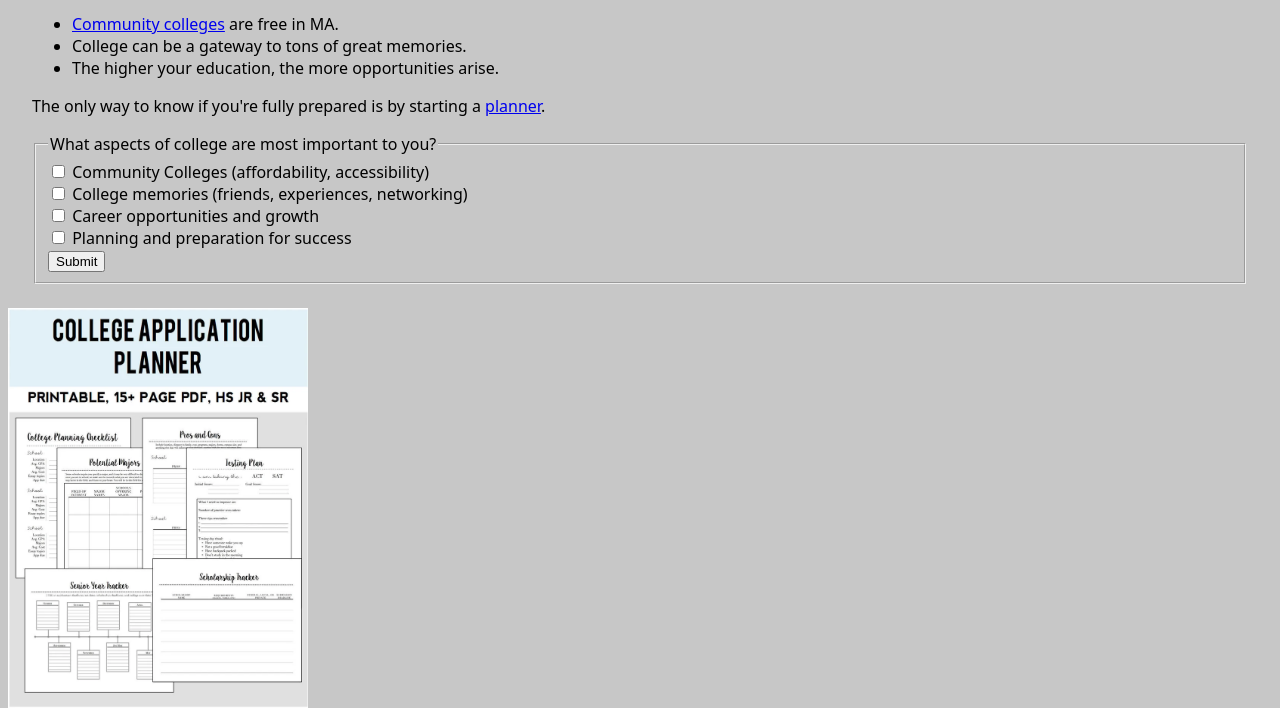
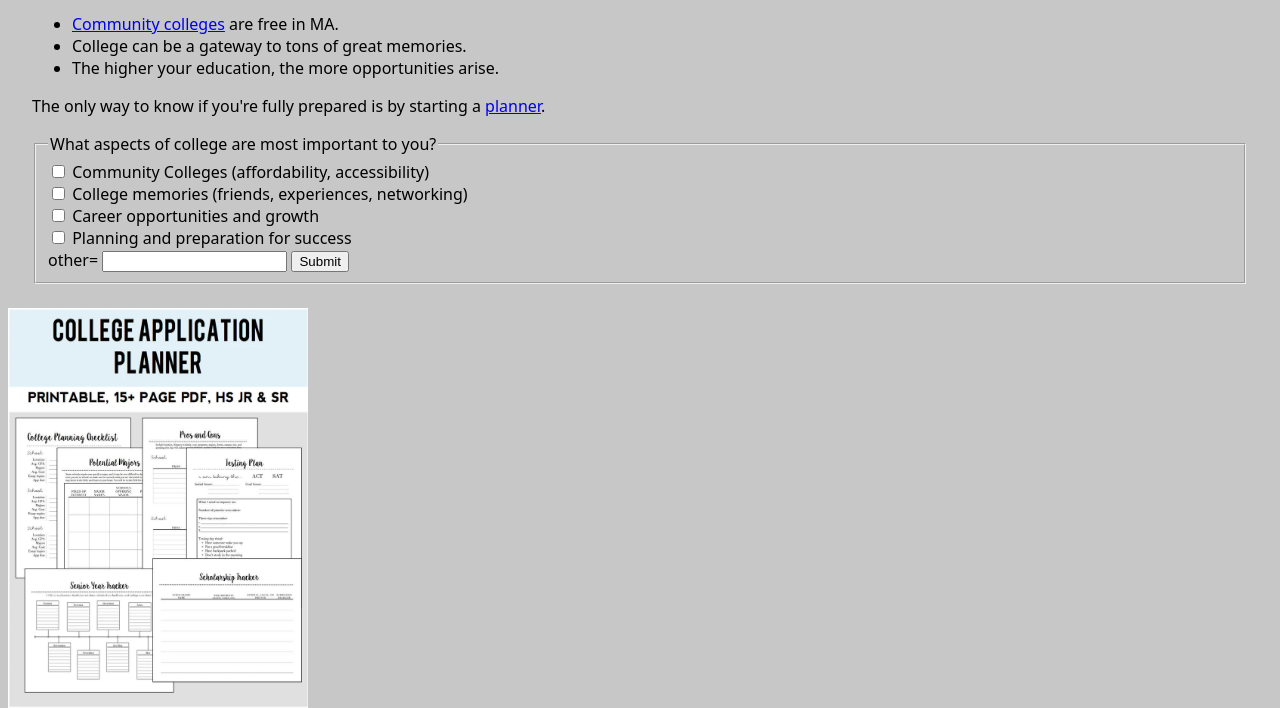
Before and after one commit to Franklin188768/College-Website, a website: page page2.html in a window 1280 px wide. Shown: the part 240-948 px from the top of the page. Drawn offline with Linux system fonts and the light colour scheme.

Commit message:
assigntment 7

```diff
--- a/page2.html
+++ b/page2.html
@@ -54,6 +54,10 @@
             Planning and preparation for success
           </label><br>
 
+          <label> other=
+            <input type="text" name="Collegefactors">
+          </label>
+
           <button type="submit">Submit</button>
         </fieldset>
       </form>
```
